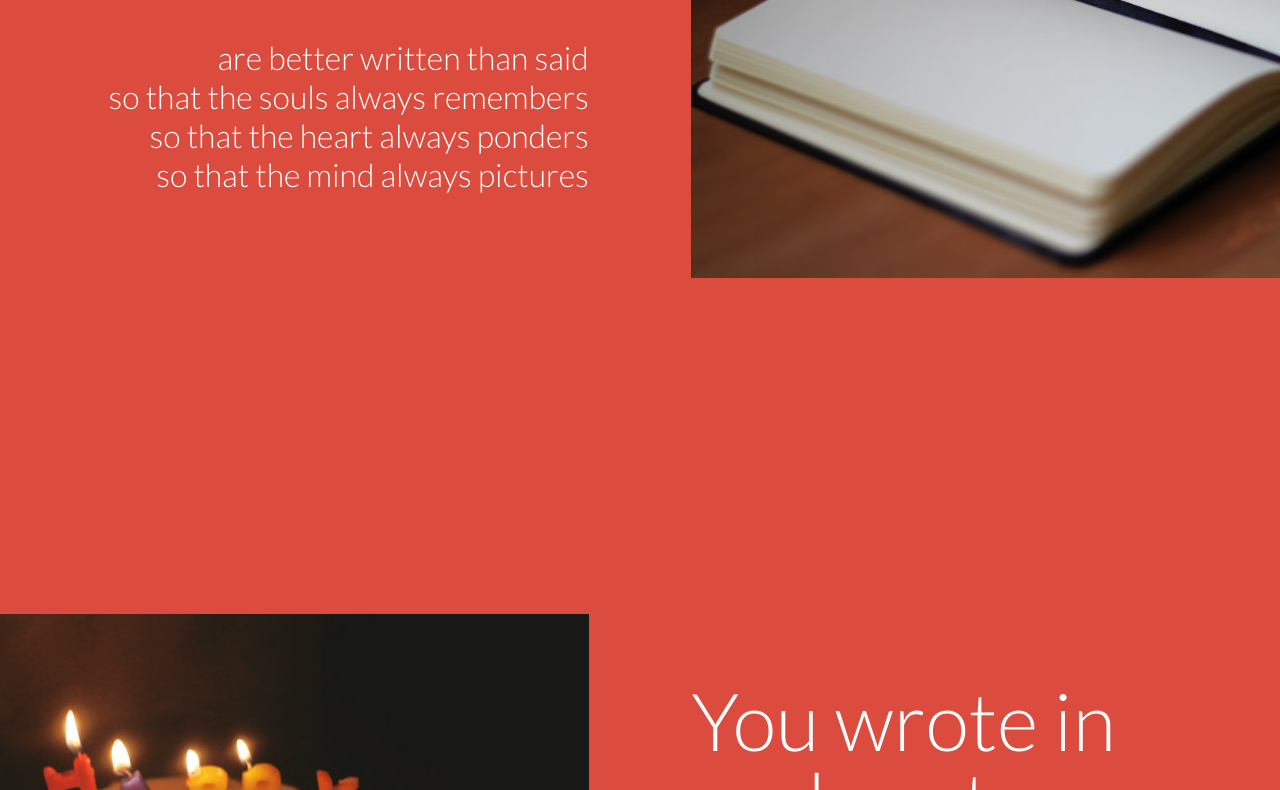
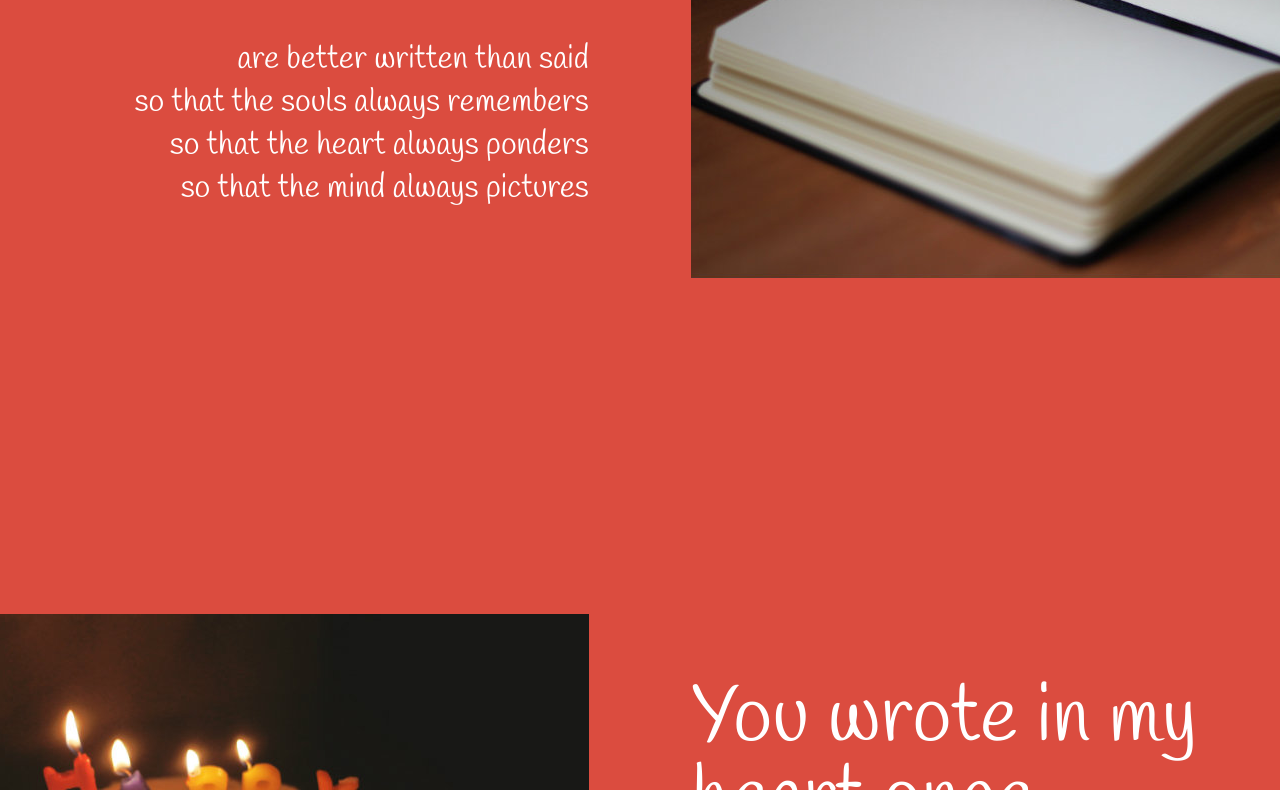
Before and after one commit to cngondo/kez, a plain HTML site: page index.html in a window 1280 px wide. Shown: the part 351-1141 px from the top of the page. Drawn offline with Linux system fonts and the light colour scheme; files whose address does not match are found by name.

Commit message:
changed font

```diff
--- a/css/demo.css
+++ b/css/demo.css
@@ -19,7 +19,7 @@ body, html { font-size: 100%; padding: 0; margin: 0;}
 .clearfix:after { clear: both; }
 
 body {
-    font-family: 'Lato', Calibri, Arial, sans-serif;
+	font-family: 'Handlee', cursive;
     color: #fff;
     background: #db4c3f;
 }
--- a/index.html
+++ b/index.html
@@ -10,6 +10,7 @@
 		<meta name="author" content="Codrops" />
 		<link rel="stylesheet" type="text/css" href="css/demo.css" />
 		<link rel="stylesheet" type="text/css" href="css/component.css" />
+		<link href="https://fonts.googleapis.com/css?family=Handlee" rel="stylesheet">
 		<script src="js/modernizr.custom.js"></script>
 	</head>
 	<body>
```
